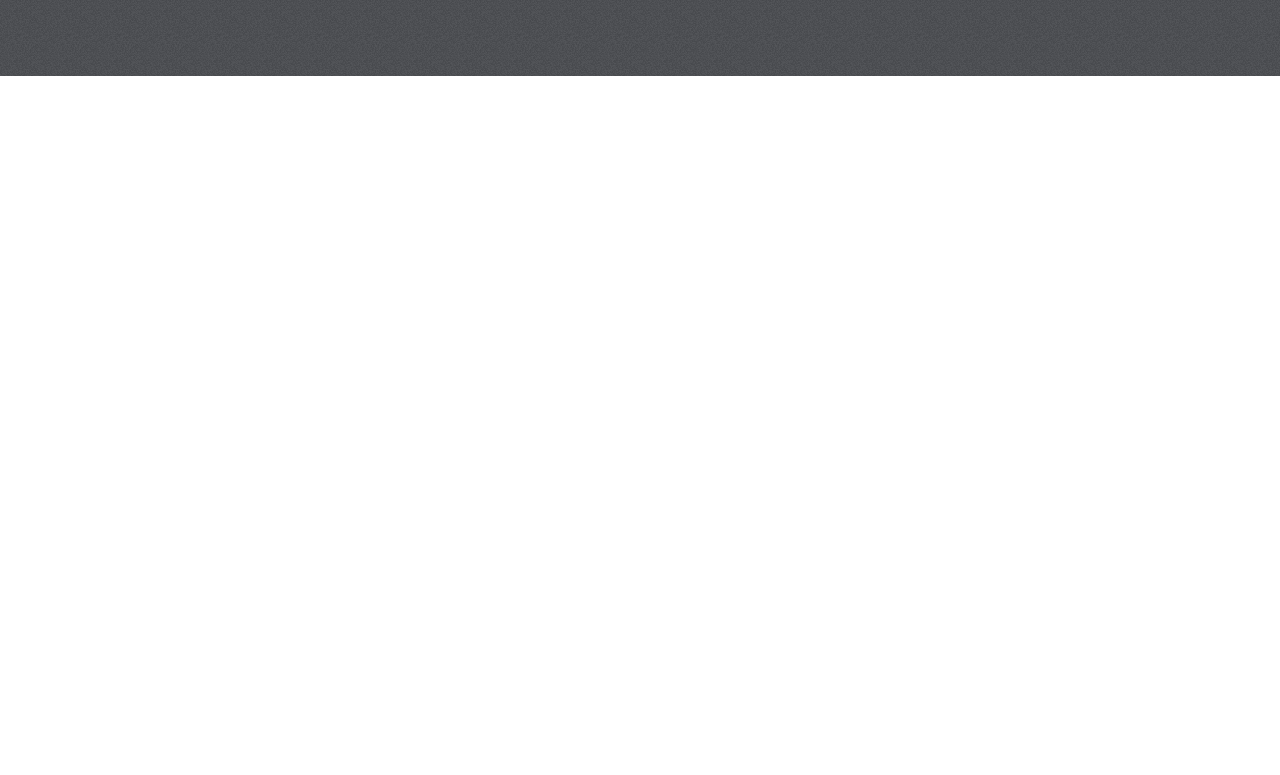
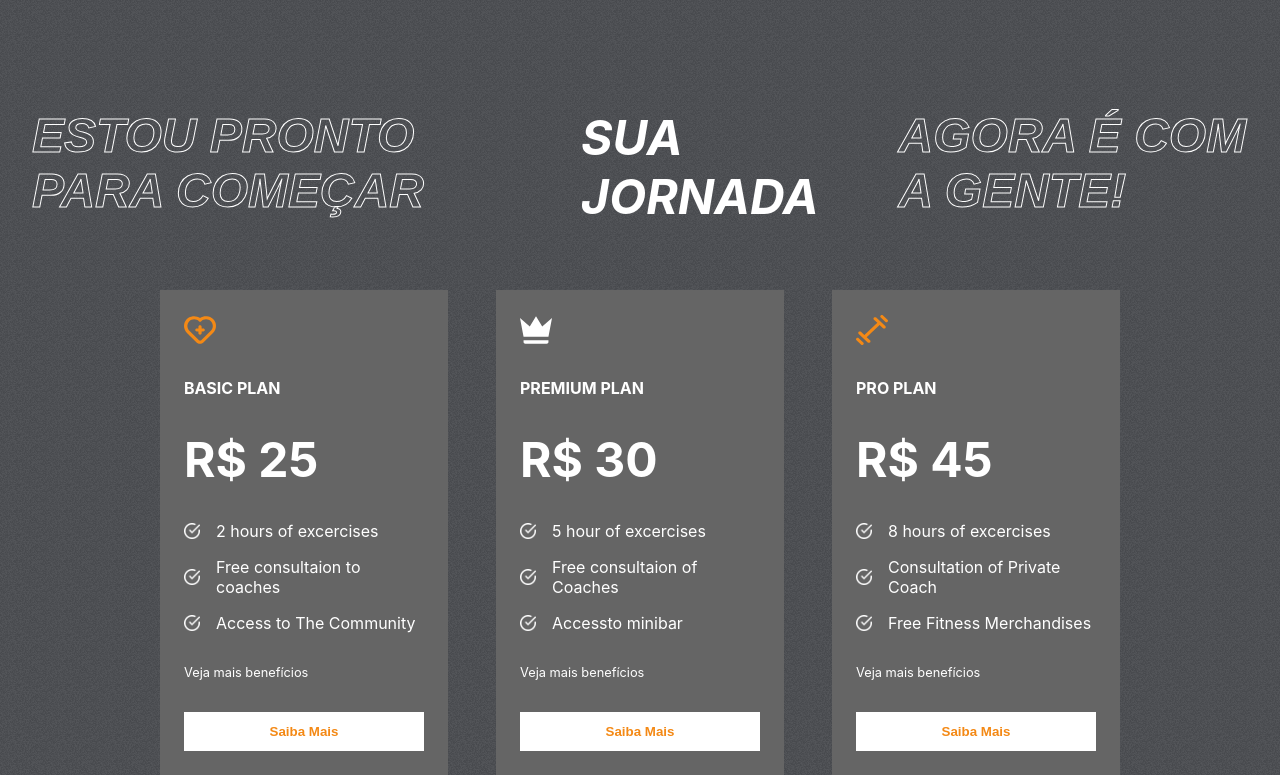
Before and after one commit to SuzukiJhor/Gym-website, a React (Vite) app: page / in a window 1280 px wide. Shown: the part 1700-2475 px from the top of the page. Before the commit the page ends 1776 px from the top, so only its background shows below. Built offline with nearby package versions, Linux system fonts and the light colour scheme.

Commit message:
feat: create component Plans

```diff
--- a/src/App.tsx
+++ b/src/App.tsx
@@ -3,6 +3,7 @@ import './App.css'
 import Hero from './components/Hero/Hero';
 import Programs from './components/Programs/Programs';
 import Reasons from './components/Reasons/Reasons';
+import Plans from './components/Plans/Plans';
 
 function App() {
 
@@ -12,6 +13,7 @@ function App() {
           <Hero/>
           <Programs/>
           <Reasons/>
+          <Plans/>
       </div>
     </>
   )
--- /dev/null
+++ b/src/components/Plans/Plans.css
@@ -0,0 +1,74 @@
+.plans-container {
+    margin-top: -4rem;
+    padding: 0 2rem;
+    display: flex;
+    flex-direction: column;
+    gap: 4rem;
+    position: relative;
+}
+
+.plans {
+    display: flex;
+    align-items: center;
+    justify-content: center;
+    gap: 3rem;
+}
+
+.plan {
+    display: flex;
+    flex-direction: column;
+    background: var(--caloryCard);
+    color: white;
+    gap: 2rem;
+    padding: 1.5rem;
+    width: 15rem;
+}
+
+.plan:nth-child() {
+    background: var(--planCard);
+    transform: scale(1.1);
+}
+
+.plan>svg {
+    fill: var(--orange);
+    width: 2rem;
+    height: 2rem;
+}
+
+.plan>:nth-child(2) {
+    font-size: 1rem;
+    font-weight: bold;
+}
+
+.plan>:nth-child(3) {
+    font-size: 3rem;
+    font-weight: bold;
+}
+
+.plan>:nth-child(5) {
+    font-size: 0.8rem;
+}
+
+.features {
+    display: flex;
+    flex-direction: column;
+    gap: 1rem;
+}
+
+.feature {
+    display: flex;
+    align-items: center;
+    gap: 1rem;
+}
+
+.feature>img {
+    width: 1rem;
+}
+
+.plans>:nth-child(2)>svg {
+    fill: white;
+}
+
+.btn {
+    color: var(--orange);
+}
--- /dev/null
+++ b/src/components/Plans/Plans.tsx
@@ -0,0 +1,47 @@
+import React from 'react'
+import './Plans.css'
+import { plansData } from '../../data/plansData';
+import whiteTick from '../../assets/whiteTick.png'
+
+const Plans = () => {
+  return (
+    <div className="plans-container">
+        <div className="programs-header">
+            <span className="stroke-text">Estou pronto para Começar</span>
+            <span>Sua Jornada</span>
+            <span className="stroke-text">Agora é Com a Gente!</span>
+        </div>
+
+        <div className="plans">
+            {plansData.map((plan, index)=>{
+                console.log(plan)
+                return (
+                    <div className="plan" key={index}>
+                        {plan.icon}
+                        <span>{plan.name}</span>
+                        <span>R$ {plan.price}</span>
+
+                        <div className="features">
+                            {plan.features.map((feature, index)=>{
+                                return (
+                                    <div className="feature">
+                                        <img src={whiteTick} alt="" />
+                                        <span key={index}>{feature}</span>
+                                    </div>
+                                )
+                            })}
+                        </div>
+
+                        <div>
+                            <span>Veja mais benefícios</span>
+                        </div>
+                            <button className="btn">Saiba Mais</button>
+                    </div>
+                )
+            })}
+        </div>
+    </div>
+  )
+}
+
+export default Plans
```
